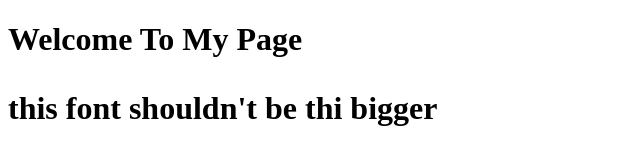
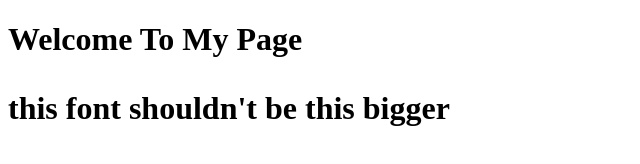
Before and after one commit to marlonmunoz/marlonmunozofficial.github.io, a plain HTML site: page index.html in a window 1280 px wide. Shown: the full height of the page, 0-640 px from the left. Drawn offline with Linux system fonts and the light colour scheme.

Commit message:
index.html

```diff
--- a/index.html
+++ b/index.html
@@ -8,7 +8,7 @@
     <div>
       <div>
         <h1>Welcome To My Page<h1>
-        <p>this font shouldn't be thi bigger</p>
+        <p>this font shouldn't be this bigger</p>
       </div>
     </div>
   </body>
```
